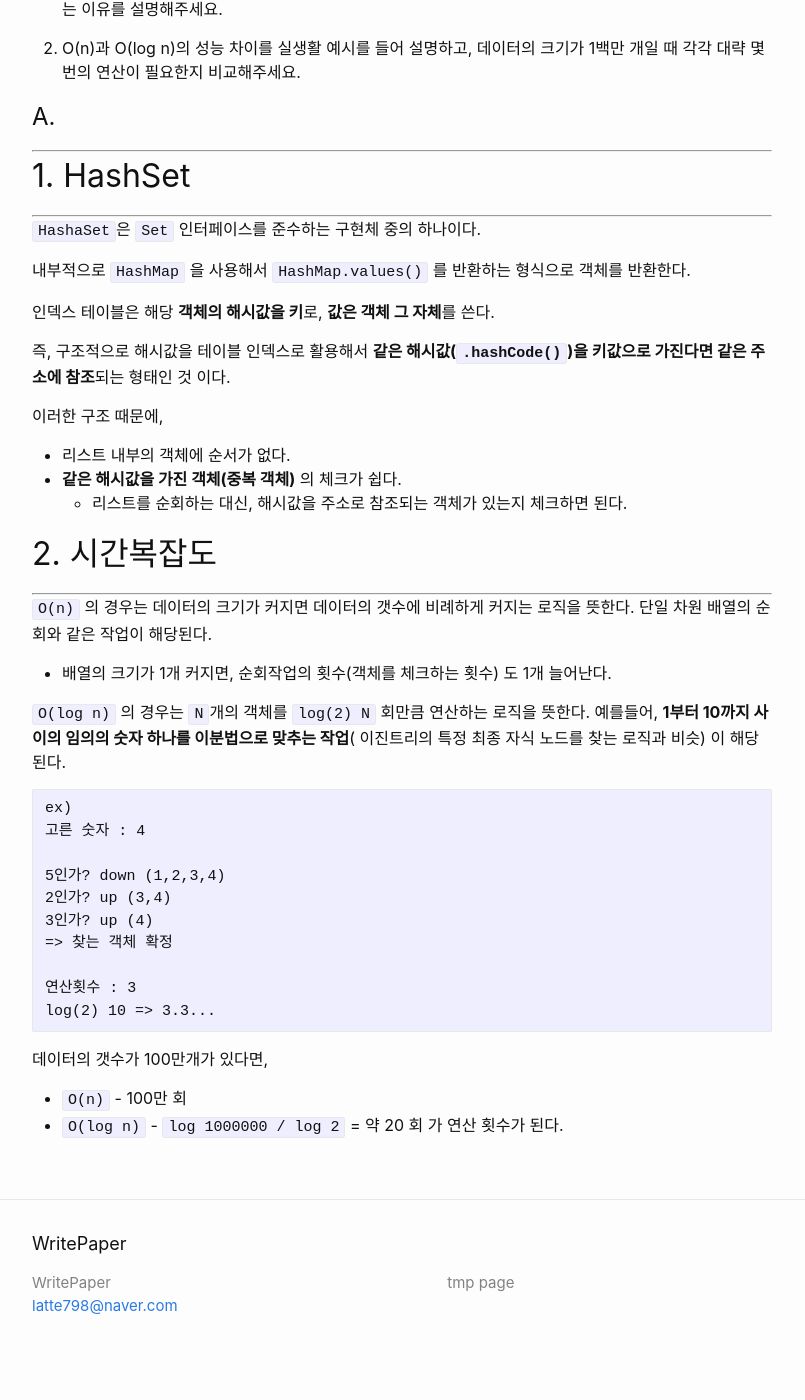
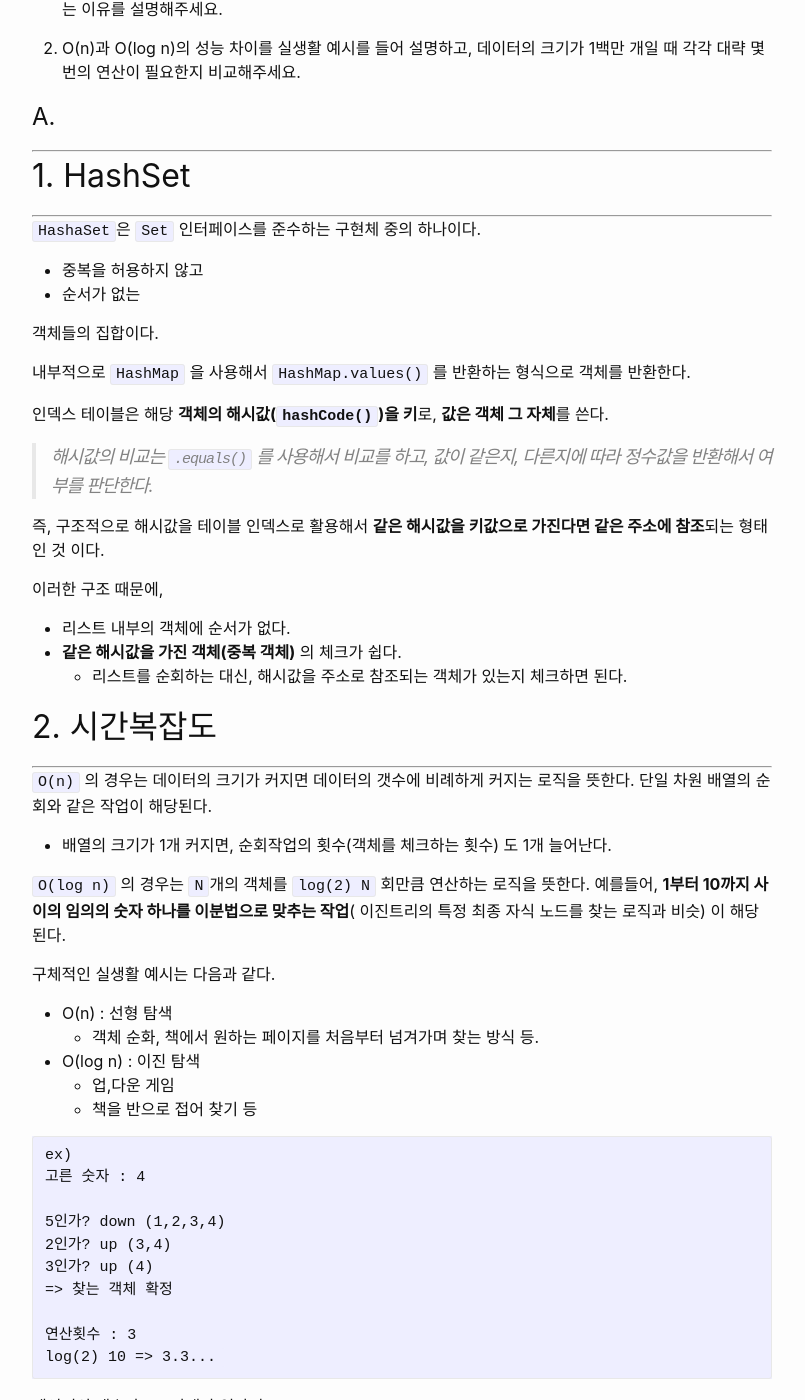
Before and after one commit to latte798/latte798.github.io, a Jekyll site: the page built from _posts/2026-05-25-5월3주차.md, in a window 1280 px wide and 1400 px high, scrolled down 280 px. Shown: the whole window, without its empty margins (238-1043 px from the left). Built offline with Jekyll 4.4.1, drawn with Linux system fonts in a browser that asks for light colours; before the commit the page ends 1657 px from its top, so only the background shows below that.

Commit message:
fix: 5월 3주차 포스트 수정

````diff
--- a/_posts/2026-05-25-5월3주차.md
+++ b/_posts/2026-05-25-5월3주차.md
@@ -21,11 +21,18 @@ category:
 ---
 `HashaSet`은 `Set` 인터페이스를 준수하는 구현체 중의 하나이다.
 
+- 중복을 허용하지 않고
+- 순서가 없는
+
+객체들의 집합이다.
+
 내부적으로 `HashMap` 을 사용해서 `HashMap.values()` 를 반환하는 형식으로 객체를 반환한다.
 
-인덱스 테이블은 해당 **객체의 해시값을 키**로, **값은 객체 그 자체**를 쓴다.
+인덱스 테이블은 해당 **객체의 해시값(`hashCode()`)을 키**로, **값은 객체 그 자체**를 쓴다.
 
-즉, 구조적으로 해시값을 테이블 인덱스로 활용해서 **같은 해시값(`.hashCode()`)을 키값으로 가진다면 같은 주소에 참조**되는 형태인 것 이다.
+> 해시값의 비교는 `.equals()` 를 사용해서 비교를 하고, 값이 같은지, 다른지에 따라 정수값을 반환해서 여부를 판단한다.
+
+즉, 구조적으로 해시값을 테이블 인덱스로 활용해서 **같은 해시값을 키값으로 가진다면 같은 주소에 참조**되는 형태인 것 이다.
 
 이러한 구조 때문에,
 - 리스트 내부의 객체에 순서가 없다.
@@ -41,6 +48,14 @@ category:
 
 `O(log n)` 의 경우는 `N`개의 객체를 `log(2) N` 회만큼 연산하는 로직을 뜻한다.
 예를들어, **1부터 10까지 사이의 임의의 숫자 하나를 이분법으로 맞추는 작업**( 이진트리의 특정 최종 자식 노드를 찾는 로직과 비슷) 이 해당된다.
+
+구체적인 실생활 예시는 다음과 같다.
+
+- O(n) : 선형 탐색
+	- 객체 순화, 책에서 원하는 페이지를 처음부터 넘겨가며 찾는 방식 등.
+- O(log n) : 이진 탐색
+	- 업,다운 게임
+	- 책을 반으로 접어 찾기 등
 
 ```
 ex)
````
